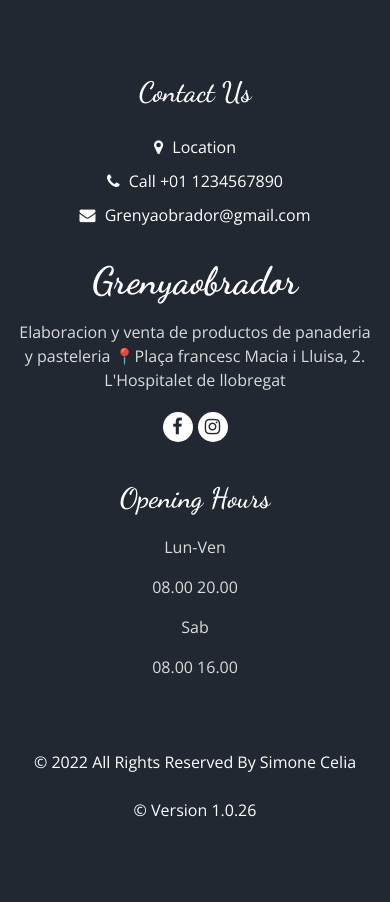
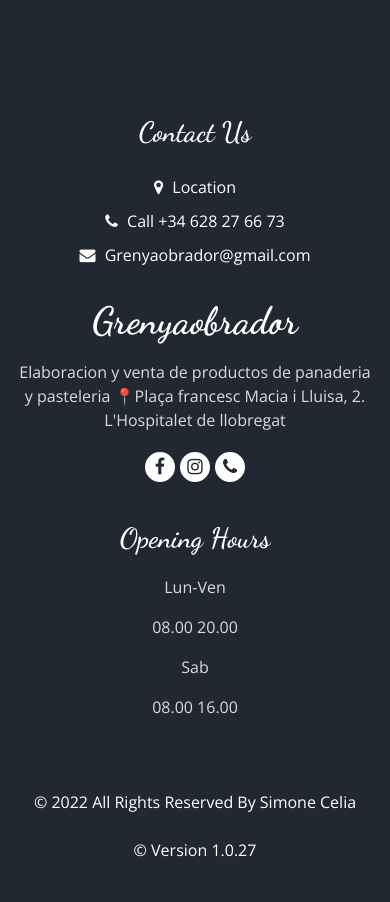
Before and after one commit to simon387/grenyaobrador.es, a PHP site: page /about.php in a window 390 px wide. Shown: the part 792-1694 px from the top of the page. Before the commit the page ends 1609 px from the top, so only its background shows below. Run offline with PHP 8.4, Linux system fonts and the light colour scheme; a stand-in replaces the project's code that opens the database connection.

Commit message:
1_0_27__added_phone_number

```diff
--- a/about.php
+++ b/about.php
@@ -28,6 +28,9 @@
 					<p>
 						Elaboracion y venta de productos de panaderia y pasteleria 📍<?= LOCATION ?>
 					</p>
+					<p>
+						<?= PHONE ?>
+					</p>
 					<a href="#">
 						Read More
 					</a>
--- a/components/footer.php
+++ b/components/footer.php
@@ -14,9 +14,9 @@
 							<i class="fa fa-map-marker" aria-hidden="true"></i>
 							<span>Location</span>
 						</a>
-						<a href="">
+						<a href="tel:<?= PHONE ?>">
 							<i class="fa fa-phone" aria-hidden="true"></i>
-							<span>Call +01 1234567890</span>
+							<span>Call <?= PHONE ?></span>
 						</a>
 						<a href="mailto:<?= EMAIL ?>" target="_blank">
 							<i class="fa fa-envelope" aria-hidden="true"></i>
@@ -35,6 +35,9 @@
 						</a>
 						<a href="<?= INSTAGRAM_URL ?>" target="_blank">
 							<i class="fa fa-instagram" aria-hidden="true"></i>
+						</a>
+						<a href="tel:<?= PHONE ?>" target="_blank">
+							<i class="fa fa-phone" aria-hidden="true"></i>
 						</a>
 					</div>
 				</div>
--- a/util/constants.php
+++ b/util/constants.php
@@ -9,3 +9,4 @@
 const INSTAGRAM_URL = "https://www.instagram.com/grenyaobrador/";
 const EMAIL = "Grenyaobrador@gmail.com";
 const LOCATION = "Plaça francesc Macia i Lluisa, 2. L'Hospitalet de llobregat";
+const PHONE = "+34 628 27 66 73";
```
Also changed, not shown: changelog.txt.
